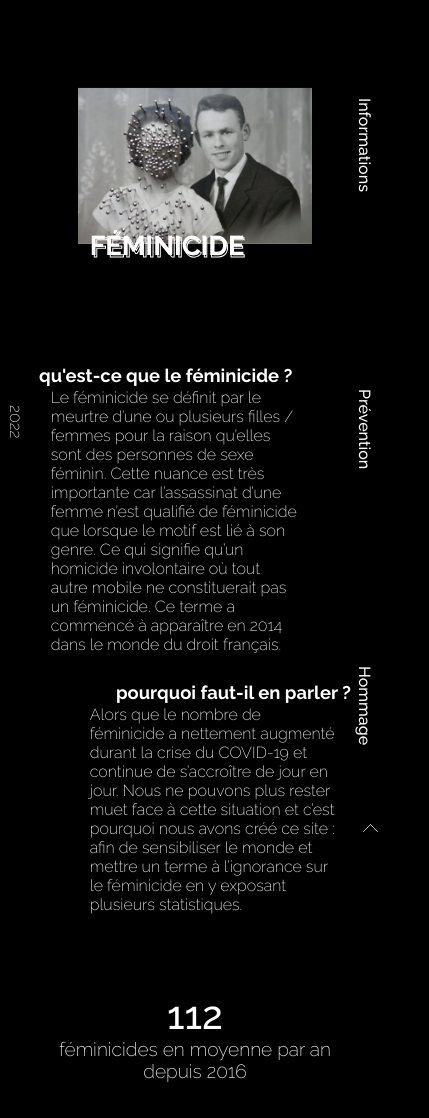
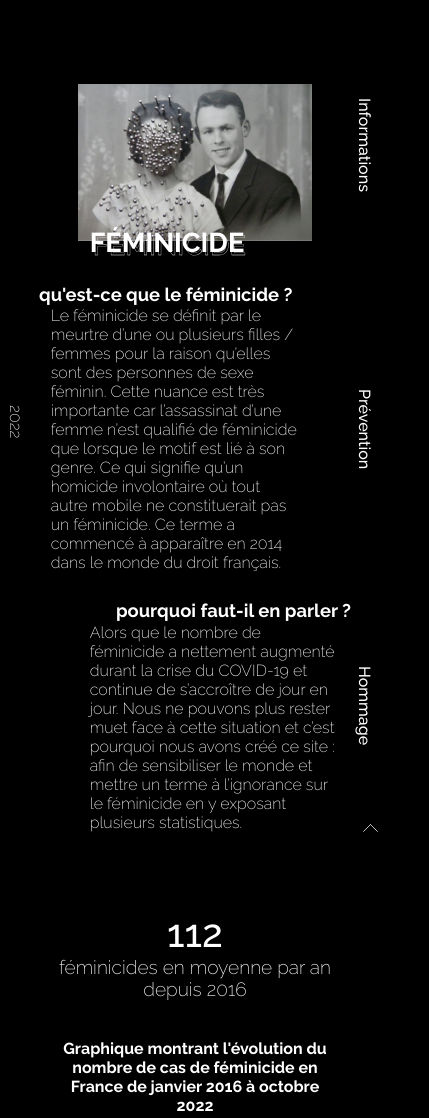
Before and after one commit to NoamSeb/DataViz, a plain HTML site: page index.html in a window 390 px wide. Shown: the top 1118 px of the page, 429 px wide, since content can reach past the window. Drawn offline with nearby package versions, Linux system fonts and the light colour scheme.

Commit message:
Fixe responsive issue

```diff
--- a/index.html
+++ b/index.html
@@ -143,7 +143,7 @@
 
             <div class="lecteurVid" data-aos="fade-up" data-aos-delay="1">
                 <h3>Emprise et féminicide : quand la domination psychologique dans le couple peut tuer - Le Monde</h3>
-                <video src="medias/Emprise_et_féminicide_quand_la_domination_psychologique_dans_le_couple_peut_tuer_1.mp4" class="video" alt="Vidéo de témoigages de femme et de spécialiste en féminicide par Le Monde">
+                <video type="video/mp4" src="medias/video.mp4" class="video" alt="Vidéo de témoigages de femme et de spécialiste en féminicide par Le Monde">
             </video>
                 <progress max="100" value="0"></progress>
 
--- a/style.css
+++ b/style.css
@@ -11,7 +11,7 @@ html {
 body {
     margin: 0;
     background-color: black;
-    overflow-x: hidden;
+    /* overflow-x: hidden; */
     font-family: 'Raleway', sans-serif;
     color: white;
 }
@@ -121,14 +121,11 @@ main {
 
 .introImg {
     width: 60vw;
-    transform: translate(-50%, -50%);
-    margin-left: 50%;
-    margin-top: 35%;
 }
 
 .title {
     position: absolute;
-    top: 52%;
+    top: 77%;
     left: 5%;
 }
 
@@ -140,12 +137,12 @@ h1 {
 
 .strokeTextTitle {
     color: white;
-    -webkit-text-stroke: 1px white;
+    -webkit-text-stroke: 0.3px white;
     -webkit-text-fill-color: transparent;
     position: absolute;
     font-size: 7vw;
-    top: 30%;
-    left: 1.5%;
+    bottom: 22%;
+    left: 2%;
 }
 
 .introCircle {
@@ -206,12 +203,12 @@ h1 {
 .strokeTextNumber,
 .strokeTextAvr {
     color: white;
-    -webkit-text-stroke: 1px white;
+    -webkit-text-stroke: 0.3px white;
     -webkit-text-fill-color: transparent;
     position: absolute;
     font-size: 8rem;
     top: 5%;
-    left: 1.5%;
+    left: 2%;
 }
 
 .counter:after {
```
Also changed, not shown: 3 other files.
